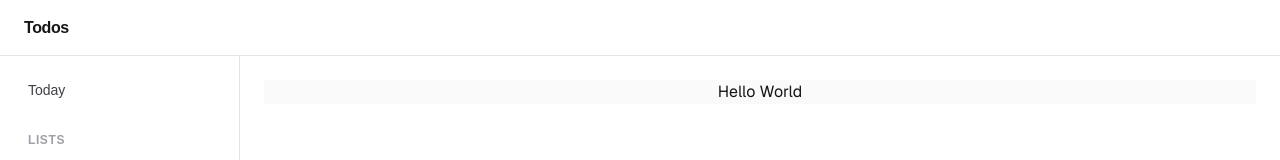
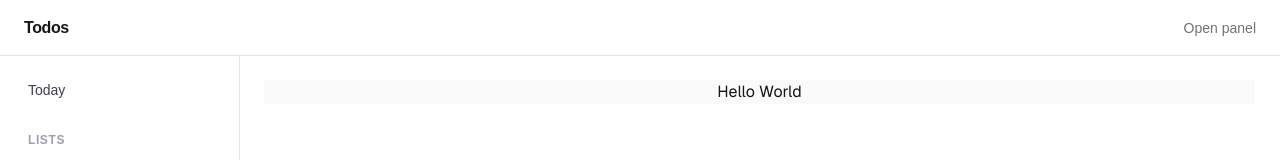
Before and after one commit to Jonathanko52/personal-interface, a Next.js app: page / in a window 1280 px wide. Shown: the top 160 px of the page. Built offline with nearby package versions, Linux system fonts and the light colour scheme.

Commit message:
Appshell created. contains state fothe the todo list

```diff
--- /dev/null
+++ b/app/components/AppShell.tsx
@@ -0,0 +1,28 @@
+"use client";
+
+import { useState } from "react";
+import Sidebar from "./Sidebar";
+import RightPanel from "./RightPanel";
+
+export default function AppShell({ children }: { children: React.ReactNode }) {
+  const [panelOpen, setPanelOpen] = useState(false);
+
+  return (
+    <>
+      <header className="h-14 shrink-0 border-b border-zinc-200 bg-white flex items-center justify-between px-6">
+        <span className="font-semibold tracking-tight">Todos</span>
+        <button
+          onClick={() => setPanelOpen((prev) => !prev)}
+          className="text-sm text-zinc-500 hover:text-zinc-900 transition-colors"
+        >
+          {panelOpen ? "Close panel" : "Open panel"}
+        </button>
+      </header>
+      <div className="flex flex-1 overflow-hidden">
+        <Sidebar />
+        <main className="flex-1 overflow-y-auto p-6">{children}</main>
+        <RightPanel isOpen={panelOpen} onClose={() => setPanelOpen(false)} />
+      </div>
+    </>
+  );
+}
--- /dev/null
+++ b/app/components/RightPanel.tsx
@@ -0,0 +1,32 @@
+"use client";
+
+interface RightPanelProps {
+  isOpen: boolean;
+  onClose: () => void;
+  children?: React.ReactNode;
+}
+
+export default function RightPanel({ isOpen, onClose, children }: RightPanelProps) {
+  return (
+    <div
+      className={`shrink-0 border-l border-zinc-200 bg-white overflow-y-auto transition-all duration-300 ease-in-out ${
+        isOpen ? "w-80 opacity-100" : "w-0 opacity-0 pointer-events-none"
+      }`}
+    >
+      <div className="w-80 p-4">
+        <div className="flex items-center justify-between mb-4">
+          <span className="text-sm font-medium text-zinc-700">Details</span>
+          <button
+            onClick={onClose}
+            className="text-zinc-400 hover:text-zinc-700 transition-colors text-lg leading-none"
+          >
+            ✕
+          </button>
+        </div>
+        {children ?? (
+          <p className="text-sm text-zinc-400">Nothing selected.</p>
+        )}
+      </div>
+    </div>
+  );
+}
--- a/app/layout.tsx
+++ b/app/layout.tsx
@@ -1,7 +1,7 @@
 import type { Metadata } from "next";
 import { Geist } from "next/font/google";
 import "./globals.css";
-import Sidebar from "./components/Sidebar";
+import AppShell from "./components/AppShell";
 
 const geistSans = Geist({
   variable: "--font-geist-sans",
@@ -21,15 +21,7 @@ export default function RootLayout({
   return (
     <html lang="en" className={`${geistSans.variable} h-full antialiased`}>
       <body className="h-full flex flex-col bg-zinc-50 text-zinc-900">
-        <header className="h-14 shrink-0 border-b border-zinc-200 bg-white flex items-center px-6">
-          <span className="font-semibold tracking-tight">Todos</span>
-        </header>
-        <div className="flex flex-1 overflow-hidden">
-          <Sidebar />
-          <main className="flex-1 overflow-y-auto p-6">
-            {children}
-          </main>
-        </div>
+        <AppShell>{children}</AppShell>
       </body>
     </html>
   );
```
